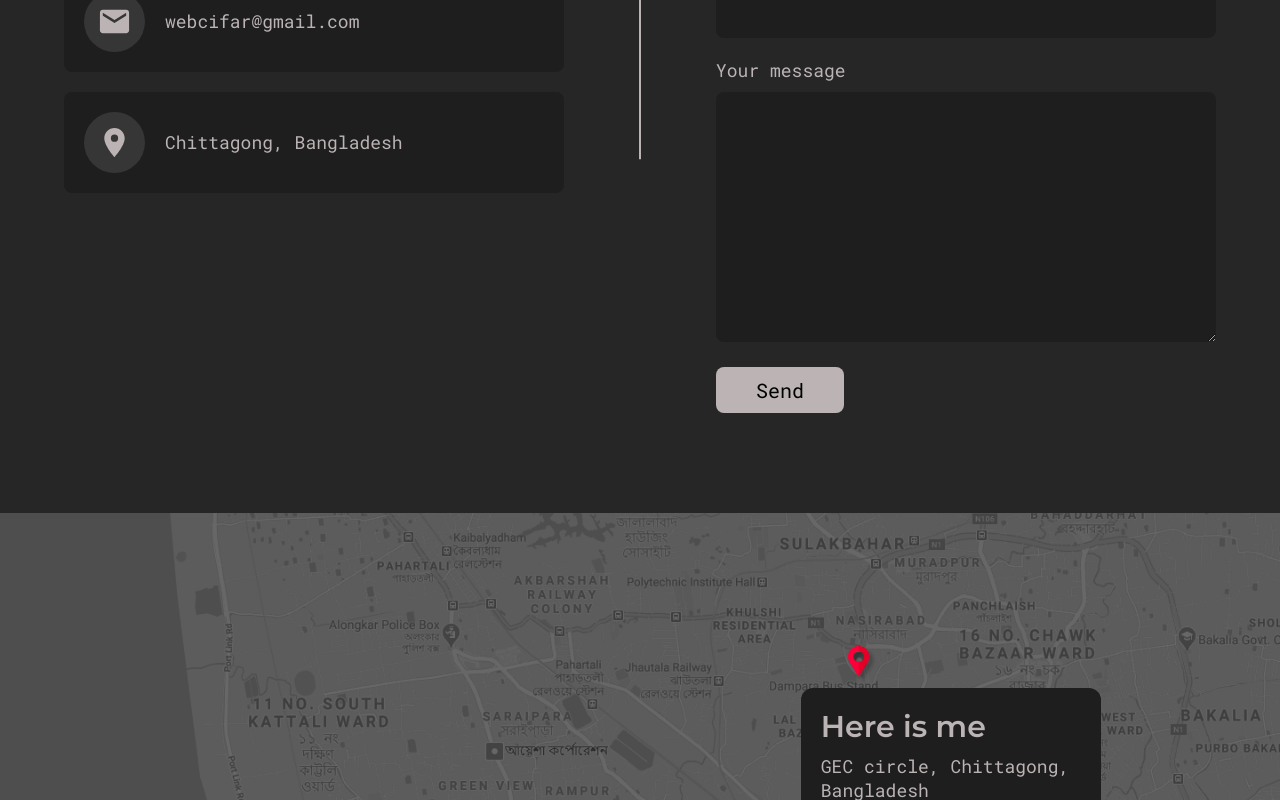
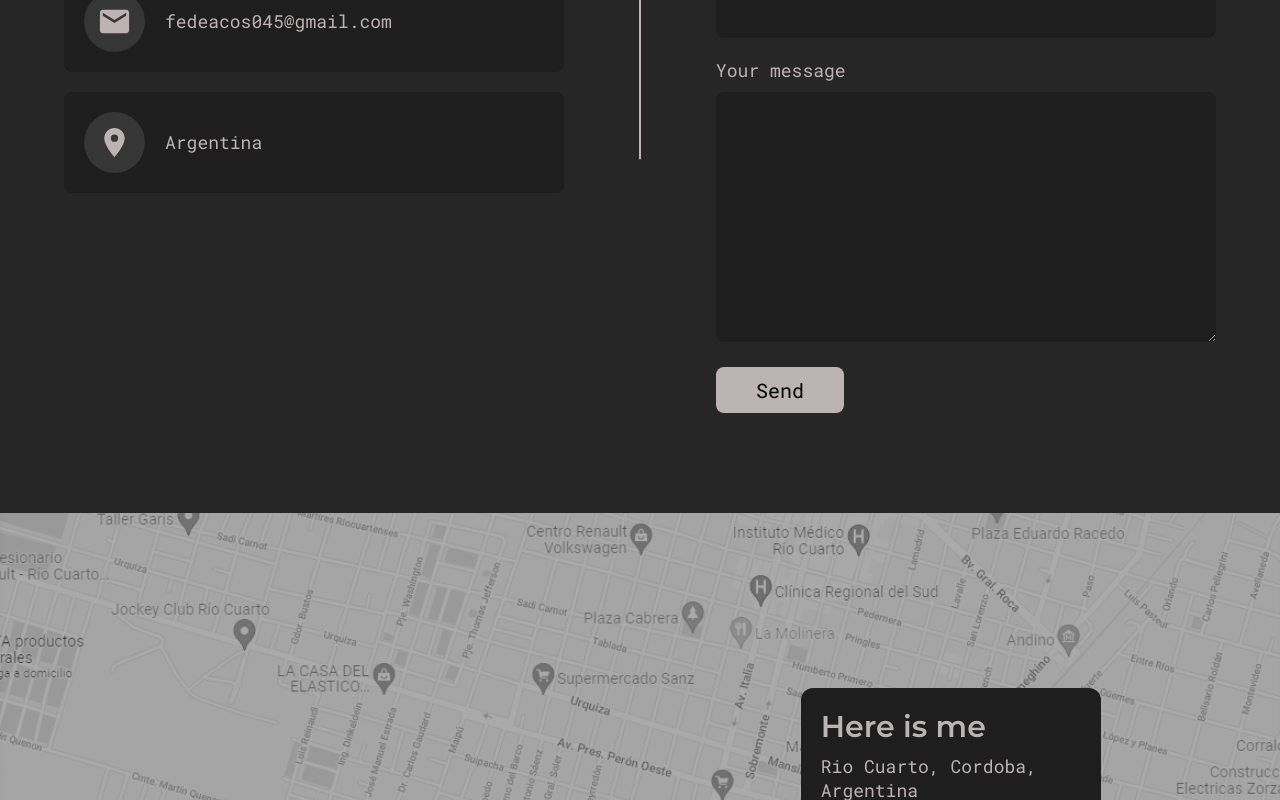
Before and after one commit to FedericoAcostaDev/portfolio2021, a React (Create React App) app: page /contact in a window 1280 px wide. Shown: the part 420-1220 px from the top of the page. Built offline with nearby package versions, Linux system fonts and the light colour scheme; a web font is replaced by a local one.

Commit message:
revisit contact & map

```diff
--- a/src/components/ContactSection.js
+++ b/src/components/ContactSection.js
@@ -58,9 +58,9 @@ export default function ContactSection() {
         <SectionTitle heading="contact" subheading="get in touch" />
         <div className="contactSection__wrapper">
           <div className="left">
-            <ContactInfoItem icon={<MdLocalPhone />} text="+8801231" />
-            <ContactInfoItem icon={<MdEmail />} text="webcifar@gmail.com" />
-            <ContactInfoItem text="Chittagong, Bangladesh" />
+            <ContactInfoItem icon={<MdLocalPhone />} text="+543584387574" />
+            <ContactInfoItem icon={<MdEmail />} text="fedeacos045@gmail.com" />
+            <ContactInfoItem text="Argentina" />
           </div>
           <div className="right">
             <ContactForm />
--- a/src/components/Map.js
+++ b/src/components/Map.js
@@ -49,10 +49,10 @@ export default function Map() {
       <div className="container">
         <div className="map__card">
           <h3 className="map__card__heading">Here is me</h3>
-          <PText>GEC circle, Chittagong, Bangladesh</PText>
+          <PText>Rio Cuarto, Cordoba, Argentina</PText>
           <a
             className="map__card__link"
-            href="https://www.google.com/maps/place/GEC+More,+Chittagong/@22.3590818,91.8195583,17z/data=!3m1!4b1!4m5!3m4!1s0x30acd89aaa8239cd:0x6e65fa00001dd59f!8m2!3d22.3590715!4d91.8215486"
+            href="https://www.google.com/maps/place/Juan+B.+Justo+870,+X5800+R%C3%ADo+Cuarto,+C%C3%B3rdoba/@-33.1323584,-64.3594751,16.5z/data=!4m5!3m4!1s0x95d200232328793f:0xdaa4213c23ed44d2!8m2!3d-33.1346943!4d-64.3648557!5m1!1e4"
             target="_blank"
             rel="noreferrer"
           >
```
Also changed, not shown: src/assets/images/map.png.
